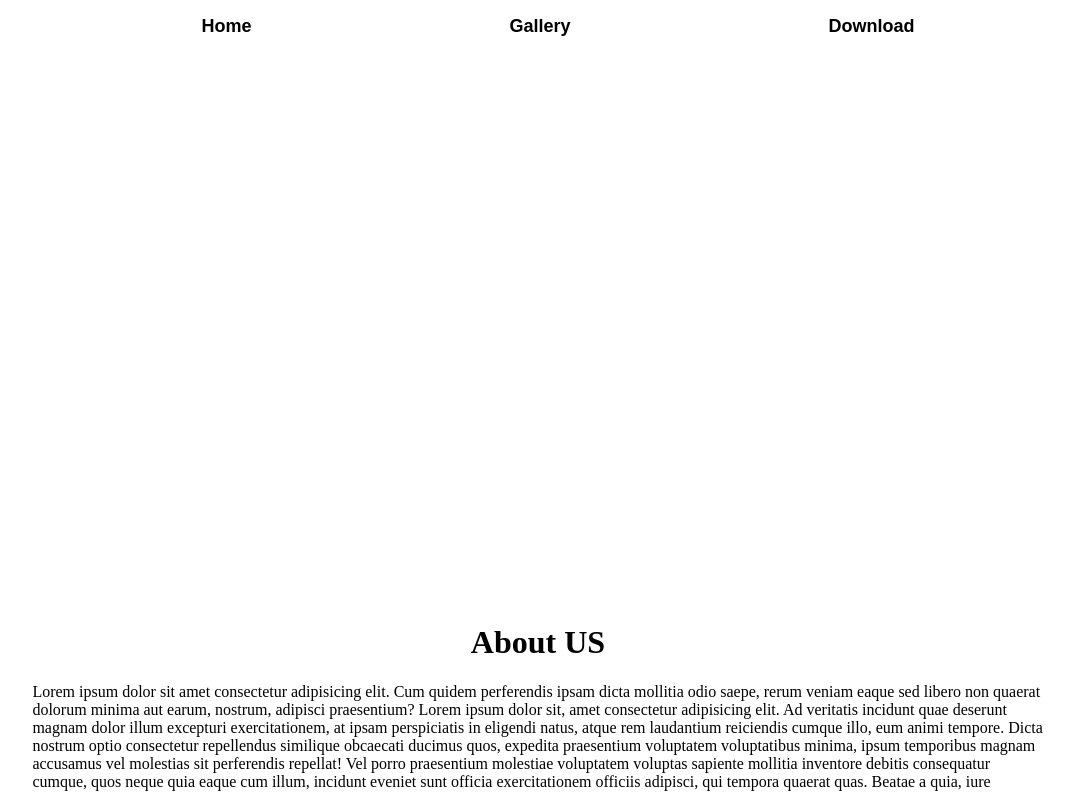
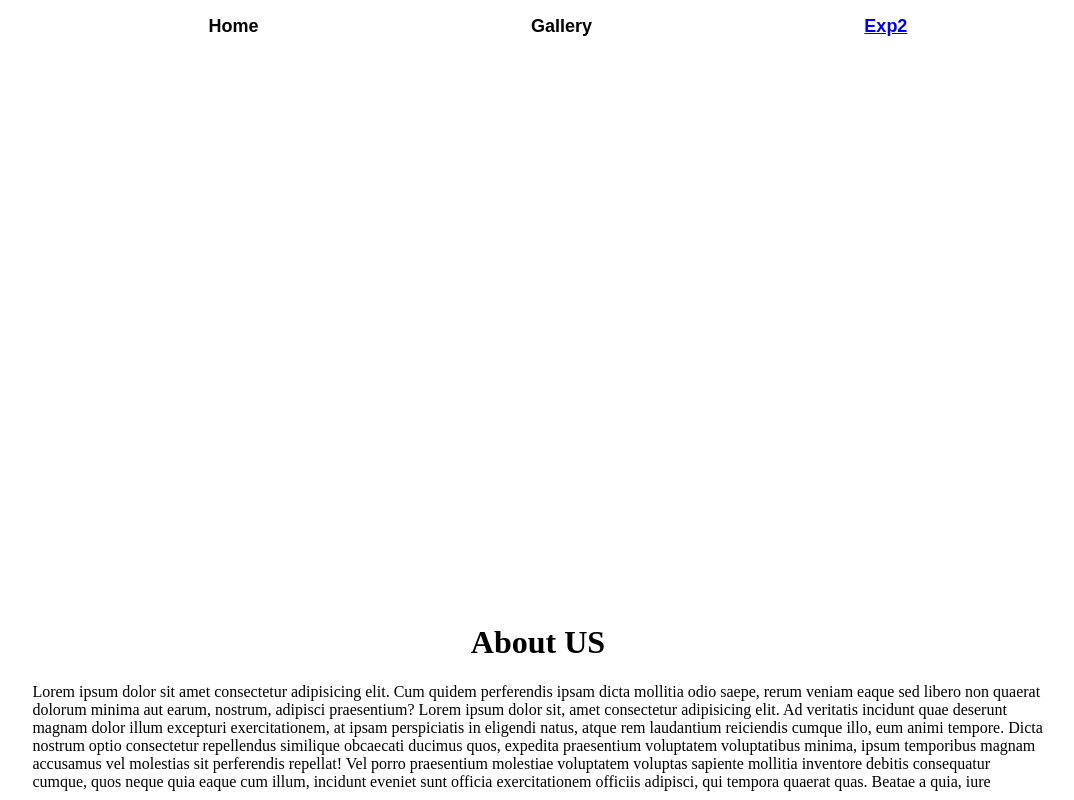
Before and after one commit to SAURABHKUMARGGA/text, a plain HTML site: page index.html in a window 1280 px wide. Shown: the whole page, without its empty margins (102-1176 px from the left). Drawn offline with Linux system fonts and the light colour scheme; some packages are replaced by stand-ins of ours; a script that the page names is missing.

Commit message:
Update index.html

```diff
--- a/index.html
+++ b/index.html
@@ -36,7 +36,7 @@
         <ul class="nav-menu">
             <li>Home</li>
             <li>Gallery</li>
-            <li>Download</li>
+            <li><a href="threeJs.html">Exp2</a></li>
         </ul>
     </nav>
     <div style="width: 100%;">
```
